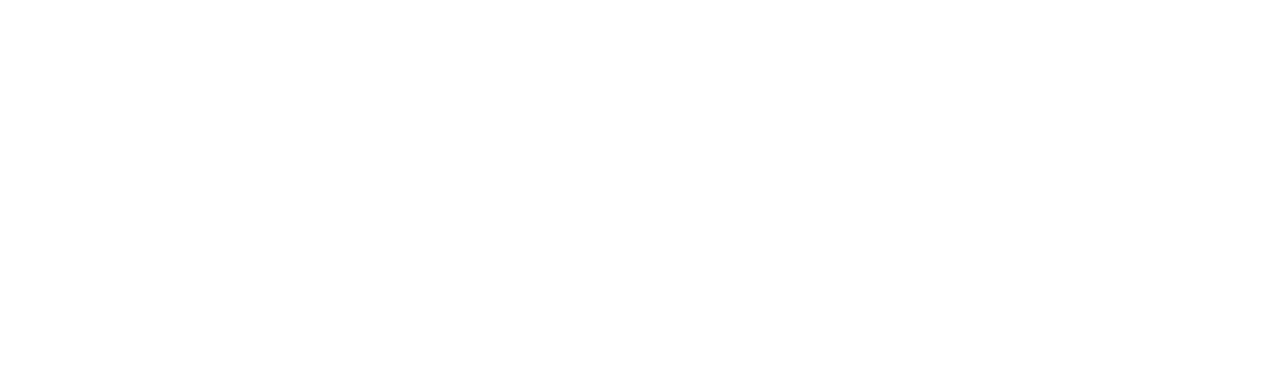
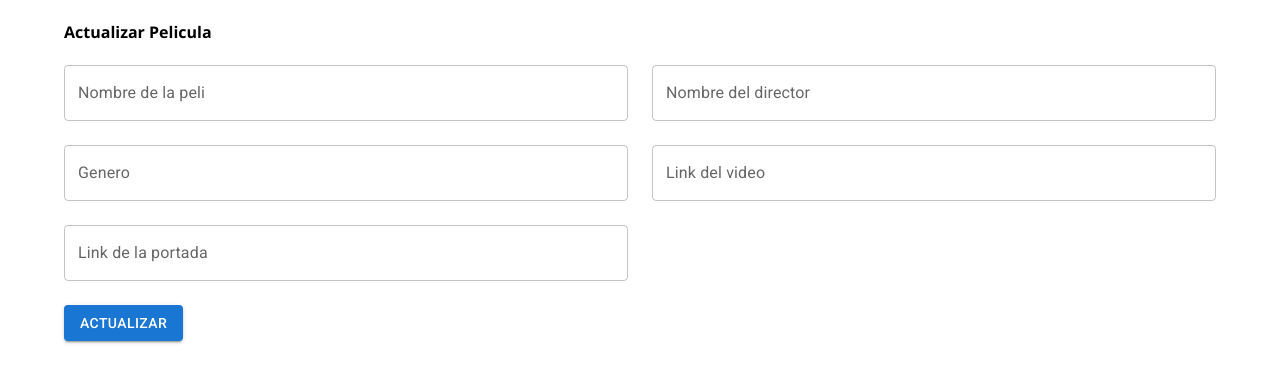
Before and after one commit to PatPetChav/codigo13-react, a React (Create React App) app: page /youtube/administrador/editar/1 in a window 1280 px wide. Before the commit this address had no page. Shown: the top 382 px of the page. Built offline with nearby package versions, Linux system fonts and the light colour scheme; no server answers.

Commit message:
semana9-dia1

```diff
--- /dev/null
+++ b/src/components/MovieCreate/index.js
@@ -0,0 +1,95 @@
+import { useState } from "react";
+import { Button, Dialog, DialogContent, TextField, Grid } from "@mui/material";
+import { storeMovie } from "../../service/movies";
+
+const MovieCreate = (props) => {
+  const [open, setOpen] = useState(false);
+
+  const [values, setValues] = useState({
+    name: "",
+    director: "",
+    gender: "",
+    video_link: "",
+    wallpaper: "",
+  });
+
+  const handleChangeInput = (e) => {
+    const { value, name } = e.target;
+
+    setValues({
+      ...values,
+      [name]: value,
+    });
+  };
+
+  const handleOpenDialog = () => {
+    setOpen(!open);
+  };
+
+  const fetchStoreMovie = async () => {
+    await storeMovie(values);
+    await props.fetchMovies();
+    handleOpenDialog();
+  };
+
+  return (
+    <div>
+      <Button variant="contained" color="primary" onClick={handleOpenDialog}>
+        Crear Pelicula
+      </Button>
+      <Dialog open={open} onClose={handleOpenDialog}>
+        <DialogContent>
+          <Grid container spacing={3}>
+            <Grid item md={6}>
+              <TextField
+                label="Nombre de la peli"
+                name="name"
+                fullWidth
+                onChange={handleChangeInput}
+              />
+            </Grid>
+            <Grid item md={6}>
+              <TextField
+                label="Nombre del director"
+                name="director"
+                fullWidth
+                onChange={handleChangeInput}
+              />
+            </Grid>
+            <Grid item md={6}>
+              <TextField
+                label="Genero"
+                name="gender"
+                fullWidth
+                onChange={handleChangeInput}
+              />
+            </Grid>
+            <Grid item md={6}>
+              <TextField
+                label="Link del video"
+                name="video_link"
+                fullWidth
+                onChange={handleChangeInput}
+              />
+            </Grid>
+            <Grid item md={6}>
+              <TextField
+                label="Link de la portada"
+                name="wallpaper"
+                fullWidth
+                onChange={handleChangeInput}
+              />
+            </Grid>
+            <Grid item md={12}>
+              <Button variant="contained" onClick={fetchStoreMovie}>
+                Crear
+              </Button>
+            </Grid>
+          </Grid>
+        </DialogContent>
+      </Dialog>
+    </div>
+  );
+};
+
+export default MovieCreate;
--- a/src/pages/Flags/index.js
+++ b/src/pages/Flags/index.js
@@ -1,4 +1,5 @@
 import { useState, useEffect } from "react";
+import {Link} from "react-router-dom"
 import {
   Card,
   CardContent,
@@ -11,6 +12,7 @@ import {
   Select,
   MenuItem,
   CircularProgress,
+  Button,
 } from "@mui/material";
 import { getDataFromPokemon } from "../../service";
 
@@ -107,6 +109,10 @@ const Flags = () => {
                   <p>Population: {country.population}</p>
                   <p>Region: {country.region}</p>
                   <p>Capital: {country.capital}</p>
+                  <Link to={`/flags/detalle/${country.name.common}`}>
+                    <Button color="primary">ver detalle</Button>
+                  </Link>
+
                 </CardContent>
               </Card>
             </Grid>
--- /dev/null
+++ b/src/pages/FlagsDetalle/index.js
@@ -0,0 +1,77 @@
+import { useState, useEffect } from "react";
+import { useParams } from "react-router-dom";
+import { Container,Grid } from "@mui/material";
+import { getFlagDetail } from "../../service/flags";
+
+
+const FlagsDetalle = () => {
+    const { name } = useParams();
+
+    const [values, setValues] = useState({
+        nativeName: "",
+        population: "",
+        region: "",
+        subregion: "",
+        capital: "",
+        svg:"",
+      });
+
+      const handleChangeInput = (e) => {
+        const { value, name } = e.target;
+
+        setValues({
+          ...values,
+          [name]: value,
+        });
+      };
+
+    const fetchDetailFlag = async () => {
+      console.log("Aqui mi pais",name)
+        const response = await getFlagDetail(name);
+        // cuando hacemos la peticion podemos llenar a values usando setValues
+        setValues({
+            nativeName: response[0].name.common,
+            population: response[0].population,
+            region: response[0].region,
+            subregion: response[0].subregion,
+            capital: response[0].capital,
+            svg: response[0].flags.svg,
+        });
+      };
+
+      useEffect(() => {
+        fetchDetailFlag();
+      }, []);
+
+      console.log("datos",values)
+
+      return (
+        <Container>
+           <h4>Detalle</h4>
+           {values.length > 0 &&
+            <Grid container spacing={3}>
+
+                <Grid item md={4}>
+                  <img src={values.svg}/>
+                </Grid>
+                <Grid item md={4}>
+                    <h4>{values.name}</h4>
+
+                    <p>Native Name: {values.nativeName}</p>
+                    <p>Population: {values.population}</p>
+                    <p>Region: {values.region}</p>
+                    <p>Sub Region: {values.subregion}</p>
+                    <p>Capital: {values.capital}</p>
+                </Grid>
+                <Grid item md={4}>
+                    <p>Languajes: {values.languages}</p>
+                </Grid>
+
+            </Grid>
+          }
+        </Container>
+      )
+
+}
+
+export default FlagsDetalle;
--- /dev/null
+++ b/src/pages/MovieUpdate/index.js
@@ -0,0 +1,107 @@
+import { useState, useEffect } from "react";
+import { useParams } from "react-router-dom";
+import { Container, Grid, TextField, Button } from "@mui/material";
+import { getMovieDetail, updateMovie } from "../../service/movies";
+
+const MovieUpdate = () => {
+  const { id } = useParams();
+
+  const [values, setValues] = useState({
+    name: "",
+    director: "",
+    gender: "",
+    video_link: "",
+    wallpaper: "",
+  });
+
+  const handleChangeInput = (e) => {
+    const { value, name } = e.target;
+
+    setValues({
+      ...values,
+      [name]: value,
+    });
+  };
+
+  const fetchDetailMovie = async () => {
+    const response = await getMovieDetail(id);
+    // cuando hacemos la peticion podemos llenar a values usando setValues
+    setValues({
+      name: response.name,
+      director: response.director,
+      gender: response.gender,
+      video_link: response.video_link,
+      wallpaper: response.wallpaper,
+    });
+  };
+
+  const fetchUpdateMovie = async () => {
+    await updateMovie(id, values);
+
+    window.location.href = "/youtube/administrador";
+  };
+
+  useEffect(() => {
+    fetchDetailMovie();
+  }, []);
+
+  return (
+    <Container>
+      <h4>Actualizar Pelicula</h4>
+      <Grid container spacing={3}>
+        <Grid item md={6}>
+          <TextField
+            label="Nombre de la peli"
+            name="name"
+            fullWidth
+            value={values.name}
+            onChange={handleChangeInput}
+          />
+        </Grid>
+        <Grid item md={6}>
+          <TextField
+            label="Nombre del director"
+            name="director"
+            fullWidth
+            value={values.director}
+            onChange={handleChangeInput}
+          />
+        </Grid>
+        <Grid item md={6}>
+          <TextField
+            label="Genero"
+            name="gender"
+            fullWidth
+            value={values.gender}
+            onChange={handleChangeInput}
+          />
+        </Grid>
+        <Grid item md={6}>
+          <TextField
+            label="Link del video"
+            name="video_link"
+            fullWidth
+            value={values.video_link}
+            onChange={handleChangeInput}
+          />
+        </Grid>
+        <Grid item md={6}>
+          <TextField
+            label="Link de la portada"
+            name="wallpaper"
+            fullWidth
+            value={values.wallpaper}
+            onChange={handleChangeInput}
+          />
+        </Grid>
+        <Grid item md={12}>
+          <Button variant="contained" onClick={fetchUpdateMovie}>
+            Actualizar
+          </Button>
+        </Grid>
+      </Grid>
+    </Container>
+  );
+};
+
+export default MovieUpdate;
--- a/src/router/index.js
+++ b/src/router/index.js
@@ -7,10 +7,12 @@
  * el el path creado
  */
  import { BrowserRouter, Routes, Route } from "react-router-dom";
- import Home from "../pages/Home"
+ import Home from "../pages/Home";
  import Flags from "../pages/Flags";
  import Youtube from "../pages/Youtube";
  import YoutubeAdministrator from "../pages/YoutubeAdministrator";
+ import MovieUpdate from "../pages/MovieUpdate";
+ import FlagsDetalle from "../pages/FlagsDetalle";
 
  // Nuestro Router va a ser un componente el cual se encargue de retornar
  // las rutas con su respectiva vista
@@ -22,10 +24,21 @@
          <Route path="/" element={<Home />} />
          <Route path="/flags" element={<Flags />} />
          <Route path="/youtube" element={<Youtube />} />
-         <Route path="/youtube/administrador" element={<YoutubeAdministrator />} />
+         <Route
+           path="/youtube/administrador"
+           element={<YoutubeAdministrator />}
+         />
+         <Route
+           path="/youtube/administrador/editar/:id"
+           element={<MovieUpdate />}
+         />
+         <Route
+           path="/flags/detalle/:name"
+           element={<FlagsDetalle />}
+         />
        </Routes>
      </BrowserRouter>
-   )
- }
+   );
+ };
 
- export default Router
+ export default Router;
--- /dev/null
+++ b/src/service/flags.js
@@ -0,0 +1,15 @@
+const URL = "https://restcountries.com/v3.1/name";
+
+
+export const getFlagDetail = async (name) => {
+  console.log("nombre",name)
+  console.log("nombre",`${URL}/${name}`)
+    try {
+      const response = await fetch(`${URL}/${name}`);
+      const data = await response.json();
+      console.log("aqui todo",data)
+      return data;
+    } catch (error) {
+      console.log(error.message);
+    }
+  };
```
Also changed, not shown: src/pages/YoutubeAdministrator/index.js (+18 -4 lines).
